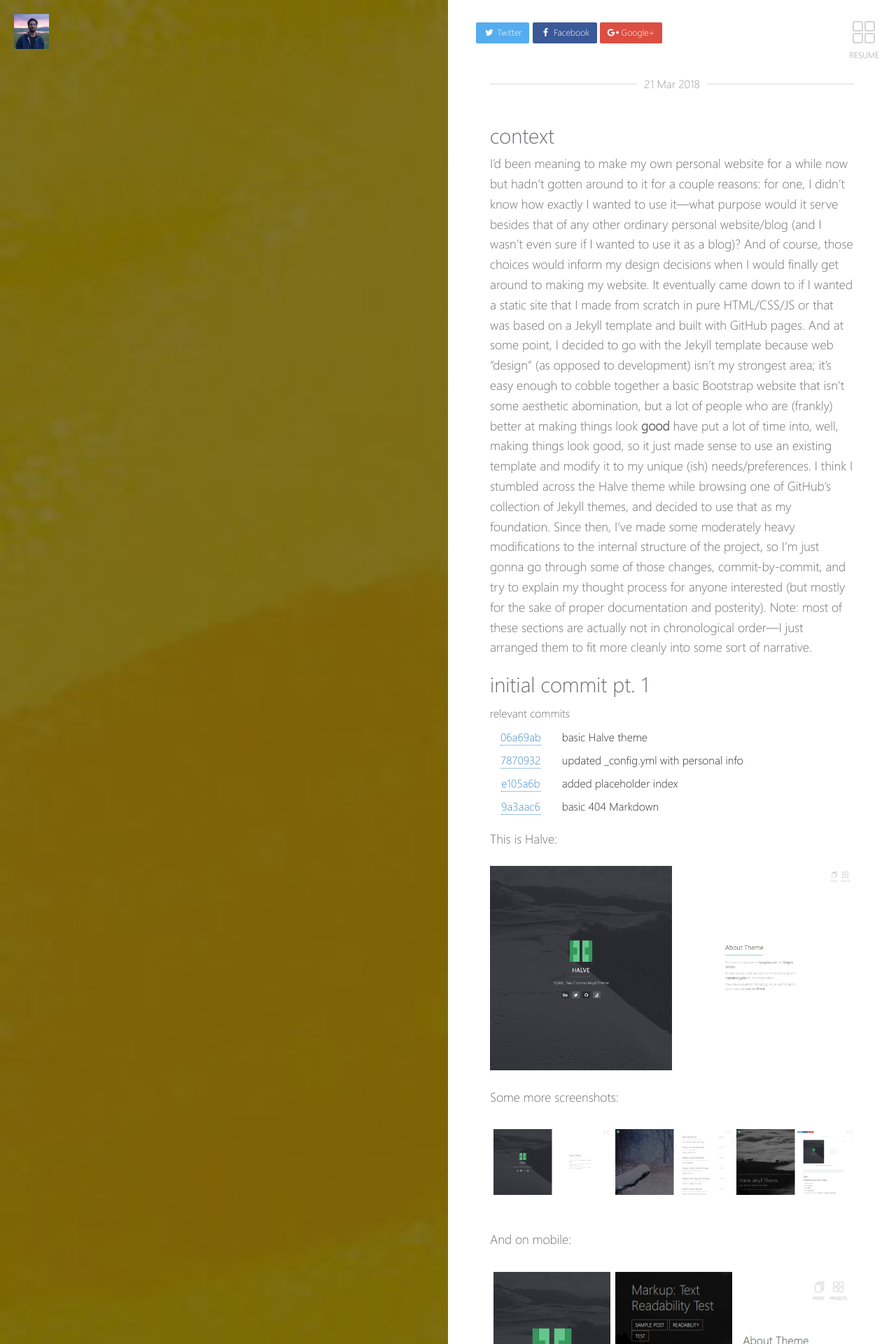
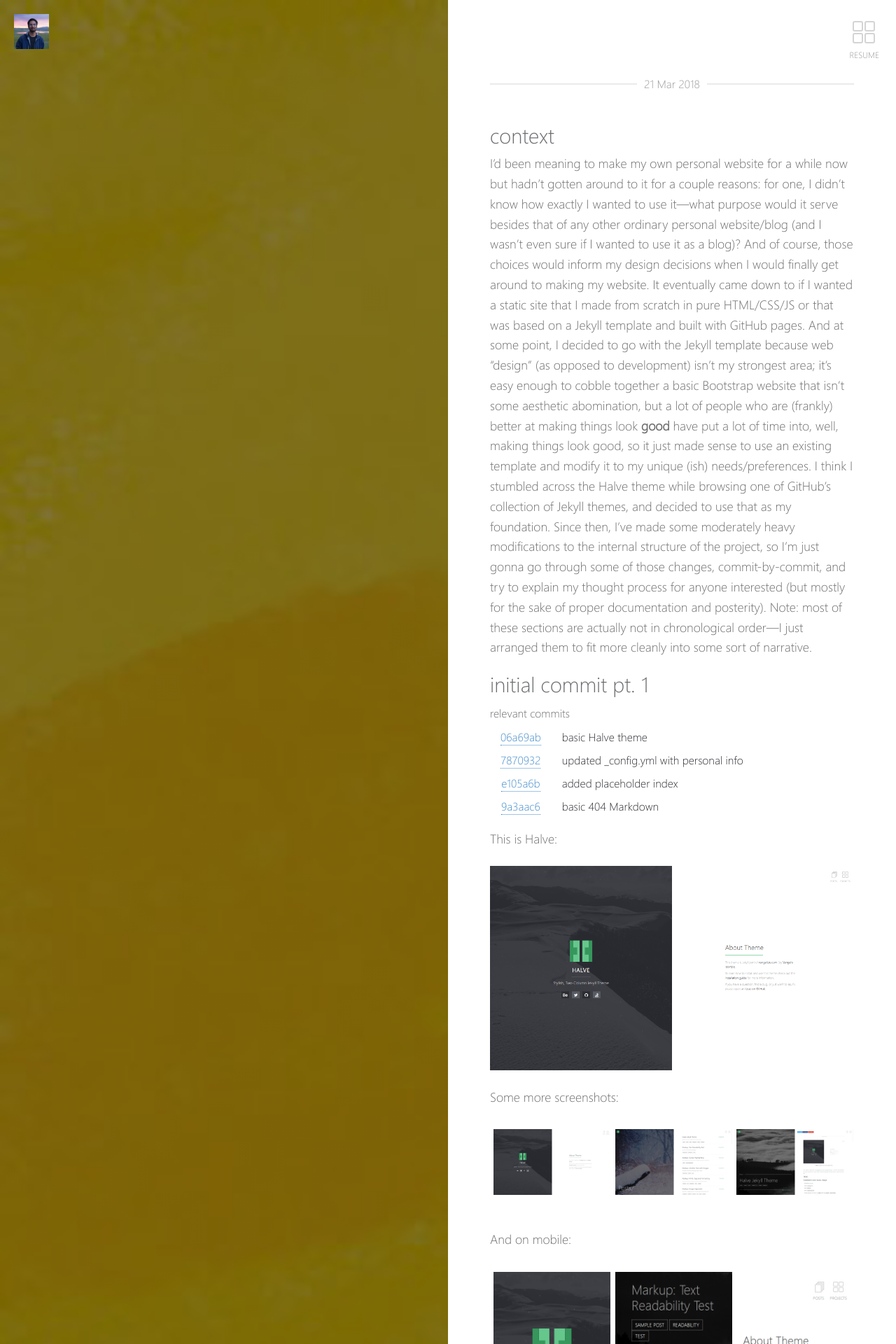
Before and after one commit to sumeet-bansal/sumeet-bansal.github.io, a Jekyll site: the page built from _posts/2018-03-21-initial-commit.md, in a window 1280 px wide. Shown: the top 1920 px of the page at 70% size. Built offline with Jekyll 4.4.1, drawn with Linux system fonts in a browser that asks for light colours.

Commit message:
Update post.html

```diff
--- a/_layouts/post.html
+++ b/_layouts/post.html
@@ -35,10 +35,6 @@ layout: compress
 	</div>
 
 	<div class="half-block scroll-block" id="block-right">
-		<div class="share-buttons">
-			{% include share.html %}
-		</div>
-
 		{% include navbar.html %}
 
 		<div class="inner-post content">
@@ -51,7 +47,6 @@ layout: compress
 			</div>
 			{{ content }}
 			<br>
-			{% include share.html %}
 			{% include page-pagination.html %}
 		</div>
 	</div>
```
